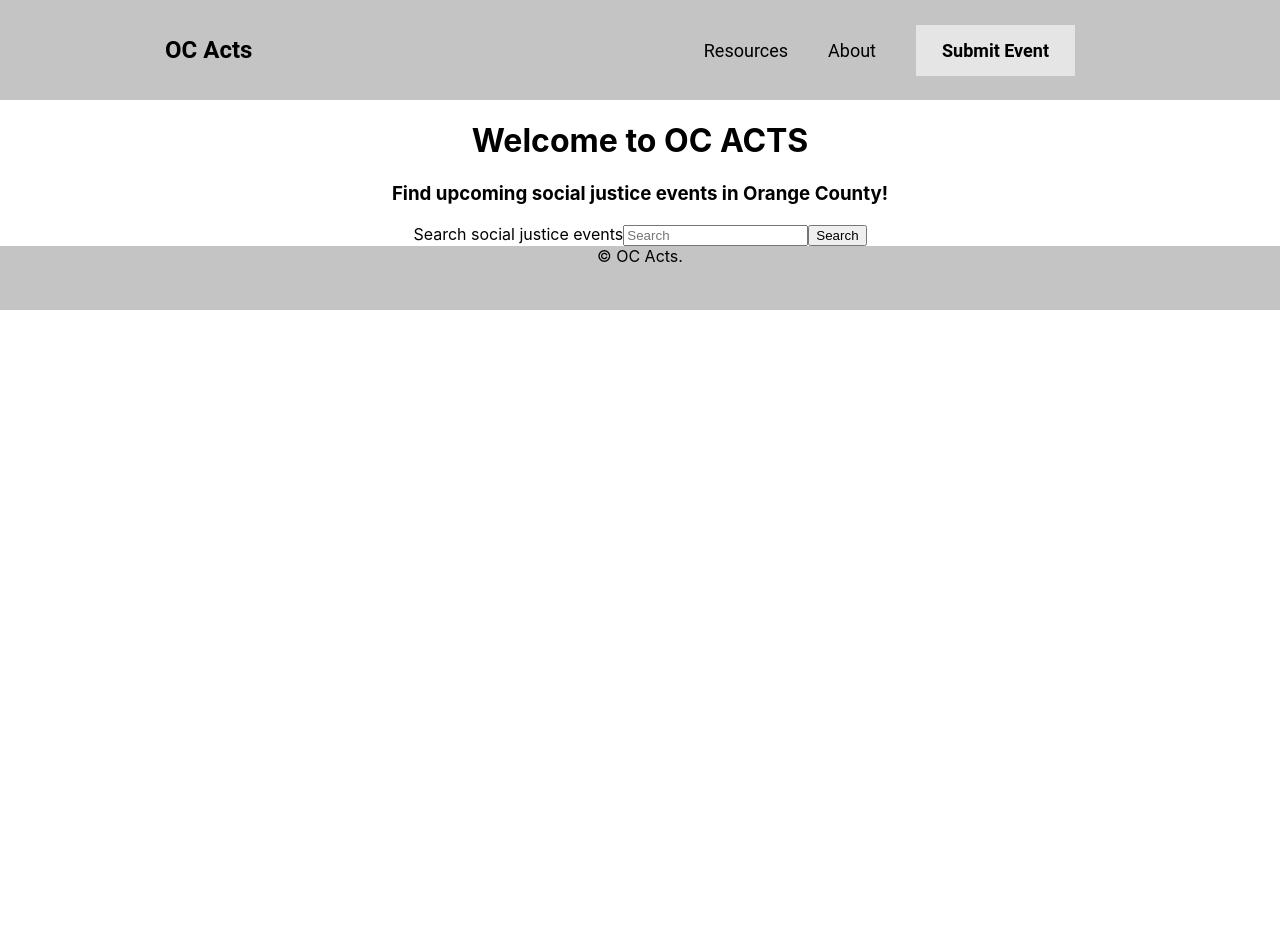
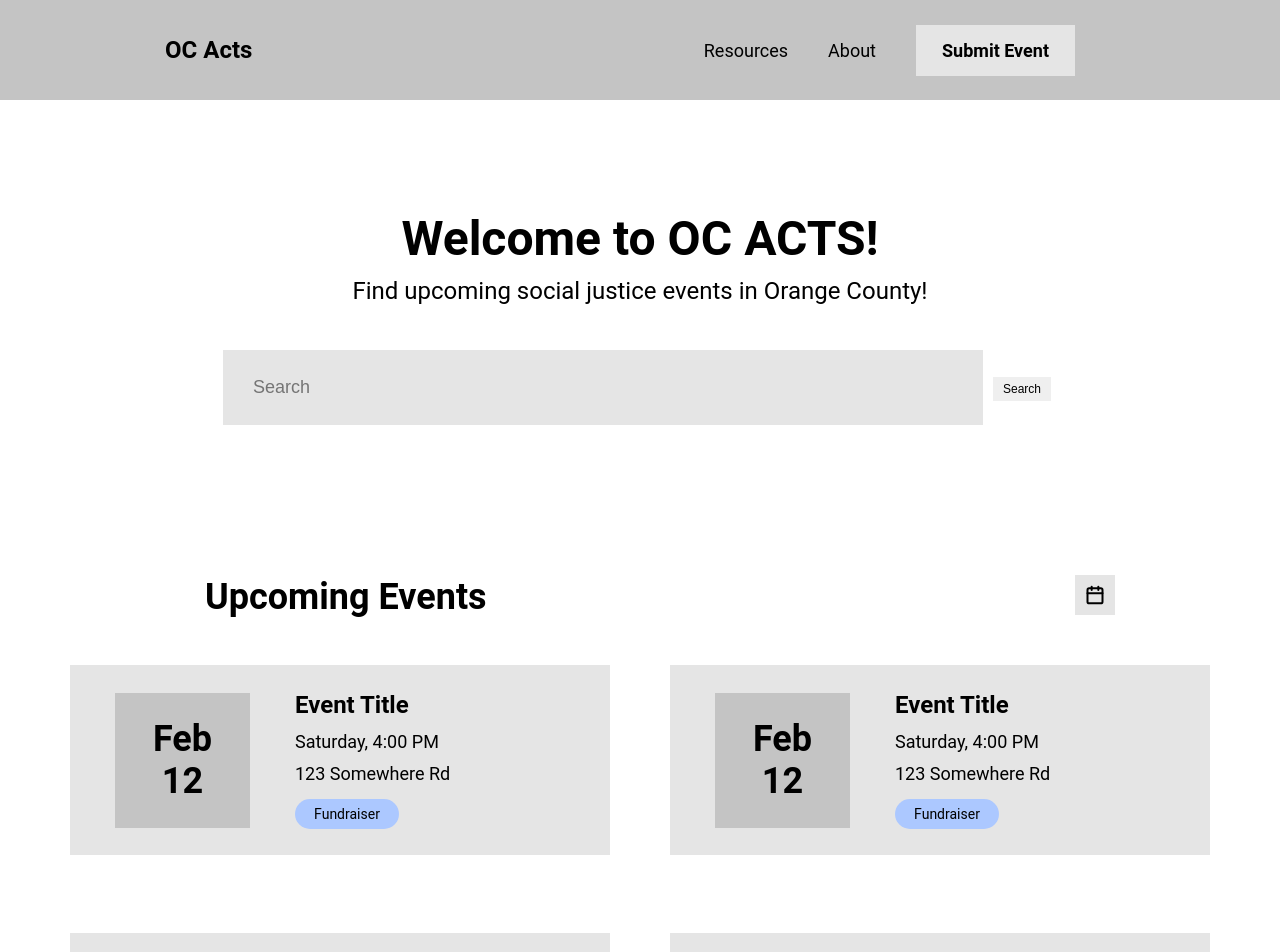
Before and after one commit to ctc-uci/bp-local-social-justice-events, a React (Create React App) app in the folder client/: page / in a window 1280 px wide. Shown: the top 952 px of the page. Before the commit the page ends 800 px from the top, so only its background shows below. Built offline with nearby package versions, Linux system fonts and the light colour scheme.

Commit message:
lofi landing page

```diff
--- a/client/src/App.jsx
+++ b/client/src/App.jsx
@@ -1,9 +1,11 @@
 import React from 'react';
 import './App.css';
+
 import Navbar from './components/Navbar';
 import Footer from './components/Footer';
 import Header from './components/Header';
 import SearchBar from './components/SearchBar';
+import UpcomingEvents from './components/UpcomingEvents';
 
 function App() {
   return (
@@ -11,6 +13,7 @@ function App() {
       <Navbar />
       <Header />
       <SearchBar />
+      <UpcomingEvents />
       <Footer />
     </div>
   );
--- /dev/null
+++ b/client/src/components/EventCard.css
@@ -0,0 +1,74 @@
+.event-card {
+  margin: 30px 30px 48px 30px;
+
+  width: 540px;
+  height: 190px;
+  background: #E5E5E5;
+
+  display: flex;
+  flex-direction: row;
+  align-items: center;
+  justify-content: flex-start;
+
+  align-self: center;
+  justify-self: center;
+}
+
+.card-date {
+  font-family: 'Roboto', sans-serif;
+  font-weight: 700;
+  font-size: 36px;
+
+  margin: 25px 45px 25px 45px;
+
+    display: flex;
+    justify-content: center;
+    align-items: center;
+
+  width: 135px;
+  height: 135px;
+
+  background: #C4C4C4;
+}
+
+.card-info {
+  margin: 0;
+  text-align: left;
+
+  height: 135px;
+
+  /* background: red; */
+}
+
+.card-info h1 {
+  margin: 0;
+  font-family: 'Roboto', sans-serif;
+  font-weight: 700;
+  font-size: 24px;
+
+  line-height: 24px;
+}
+
+.card-info p {
+  font-family: 'Roboto', sans-serif;
+  font-weight: 400;
+  font-size: 18px;
+  line-height: 14px;
+}
+
+.card-tag {
+  background: #ACC8FF;
+  border-radius: 20px;
+
+  font-family: 'Roboto', sans-serif;
+  font-weight: 400;
+  font-size: 14px;
+  text-align: center;
+  width: 66px;
+  height: 16px;
+
+  margin: 0;
+  padding: 7px 19px;
+  align-items: center;
+  justify-content: center;
+}
--- /dev/null
+++ b/client/src/components/EventCard.jsx
@@ -0,0 +1,22 @@
+import React from 'react';
+import './EventCard.css';
+
+function EventCard() {
+  return (
+    <div className="event-card">
+      <h1 className="card-date">
+        Feb
+        <br />
+        12
+      </h1>
+      <div className="card-info">
+        <h1>Event Title</h1>
+        <p>Saturday, 4:00 PM</p>
+        <p>123 Somewhere Rd</p>
+        <h3 className="card-tag">Fundraiser</h3>
+      </div>
+    </div>
+  );
+}
+
+export default EventCard;
--- /dev/null
+++ b/client/src/components/Header.css
@@ -0,0 +1,21 @@
+.header {
+  margin: 0;
+  font-family: Roboto, sans-serif;
+}
+
+.header-title {
+  font-weight: bold;
+  font-size: 48px;
+  /* line-height: 56px; */
+
+  margin: 110px 0px 10px 0px;
+}
+
+.header-subtitle {
+  font-weight: normal;
+  font-size: 24px;
+
+  margin: 0;
+  margin-bottom: 45px;
+  /* line-height: 28px; */
+}
--- a/client/src/components/Header.jsx
+++ b/client/src/components/Header.jsx
@@ -1,10 +1,11 @@
 import React from 'react';
+import './Header.css';
 
 function Header() {
   return (
-    <header>
-      <h1>Welcome to OC ACTS</h1>
-      <h3>Find upcoming social justice events in Orange County!</h3>
+    <header className="header">
+      <h1 className="header-title">Welcome to OC ACTS!</h1>
+      <h3 className="header-subtitle">Find upcoming social justice events in Orange County!</h3>
     </header>
   );
 }
--- /dev/null
+++ b/client/src/components/SearchBar.css
@@ -0,0 +1,28 @@
+.visually-hidden {
+  display: none;
+}
+
+.search input[type=text]{
+  width:700px;
+  height:55px;
+
+  padding: 10px 30px 10px 30px;
+
+  background: #E5E5E5;
+  /* border-radius:100vh; */
+  border: none;
+
+  font-size: 18px;
+}
+
+.search{
+  margin: 10px;
+}
+
+.search-button{
+  padding: 5px 10px;
+  margin-right: 16px;
+  font-size: 12px;
+  border: none;
+  cursor: pointer;
+}
--- a/client/src/components/SearchBar.jsx
+++ b/client/src/components/SearchBar.jsx
@@ -1,13 +1,18 @@
 import React from 'react';
+import './SearchBar.css';
 
-const SearchBar = () => (
-  <form action="/" method="get">
-    <label htmlFor="header-search">
-      <span className="visually-hidden">Search social justice events</span>
-      <input type="text" id="header-search" placeholder="Search" name="s" />
-    </label>
-    <button type="submit">Search</button>
-  </form>
-);
+function SearchBar() {
+  return (
+    <form action="/" method="get">
+      <label htmlFor="search" className="search">
+        <span className="visually-hidden">Search social justice events</span>
+        <input type="text" id="search" placeholder="Search" name="s" />
+      </label>
+      <button type="submit" className="search-button">
+        Search
+      </button>
+    </form>
+  );
+}
 
 export default SearchBar;
--- /dev/null
+++ b/client/src/components/UpcomingEvents.css
@@ -0,0 +1,49 @@
+.upcoming-events-header {
+  margin-top: 150px;
+
+  display: flex;
+  flex-direction: row;
+  justify-content: center;
+  align-items: center;
+}
+
+.calendar-view {
+  list-style-type: none;
+  margin-right: 165px;
+}
+
+.calendar-view-symbol {
+  padding: 10px;
+
+  width: 20px;
+  height: 20px;
+
+  background: #E5E5E5;
+}
+
+.upcoming-events-title {
+  list-style-type: none;
+
+  margin-right: auto;
+  margin-left: 165px;
+}
+
+.upcoming-events-title-text {
+  margin: 0;
+
+  font-family: Roboto, sans-serif;
+  font-weight: bold;
+  font-size: 36px;
+}
+
+.card-grid {
+  margin-left: 165px;
+  margin-right: 165px;
+
+  display: grid;
+  grid-template-columns: 1fr 1fr;
+  grid-template-rows: 1fr 1fr 1fr;
+
+  align-items: center;
+  justify-content: center;
+}
--- /dev/null
+++ b/client/src/components/UpcomingEvents.jsx
@@ -0,0 +1,32 @@
+import React from 'react';
+import './UpcomingEvents.css';
+import EventCard from './EventCard';
+
+import CalendarIcon from '../assets/calendar-icon.svg';
+
+function UpcomingEvents() {
+  return (
+    <div>
+      <ul className="upcoming-events-header">
+        <li className="upcoming-events-title">
+          <h1 className="upcoming-events-title-text">Upcoming Events</h1>
+        </li>
+        <li className="calendar-view">
+          <a href="./#">
+            <img className="calendar-view-symbol" src={CalendarIcon} alt="Calendar View" />
+          </a>
+        </li>
+      </ul>
+      <div className="card-grid">
+        <EventCard />
+        <EventCard />
+        <EventCard />
+        <EventCard />
+        <EventCard />
+        <EventCard />
+      </div>
+    </div>
+  );
+}
+
+export default UpcomingEvents;
```
Also changed, not shown: client/src/assets/calendar-icon.svg (added).
